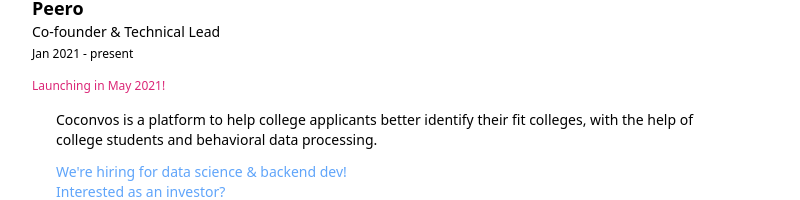
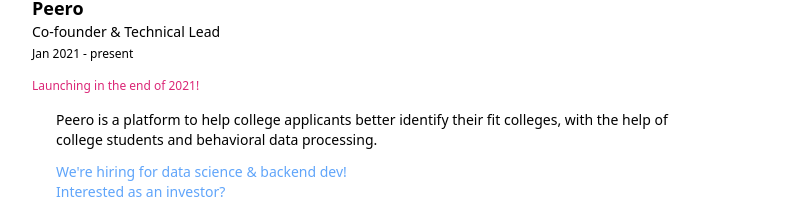
Before and after one commit to rrzhang139/richardzhang.com, a Next.js app: page /about in a window 1280 px wide. Shown: the part 674-874 px from the top of the page, without its empty margins (96-896 px from the left). Built offline with nearby package versions, Linux system fonts and the light colour scheme.

Commit message:
adjustments

```diff
--- a/pages/about.js
+++ b/pages/about.js
@@ -17,8 +17,8 @@
     position: "Co-founder & Technical Lead",
     timeline: "Jan 2021 - present",
     description:
-      "Coconvos is a platform to help college applicants better identify their fit colleges, with the help of college students and behavioral data processing.",
-    topNotes: ["Launching in May 2021!"],
+      "Peero is a platform to help college applicants better identify their fit colleges, with the help of college students and behavioral data processing.",
+    topNotes: ["Launching in the end of 2021!"],
     bottomNotes: [
       "We're hiring for data science & backend dev!*toraman@usc.edu",
       "Interested as an investor?*sivasligil@uchicago.edu",
```
Also changed, not shown: 1 other file (tests, documents, lock files or other folders).
